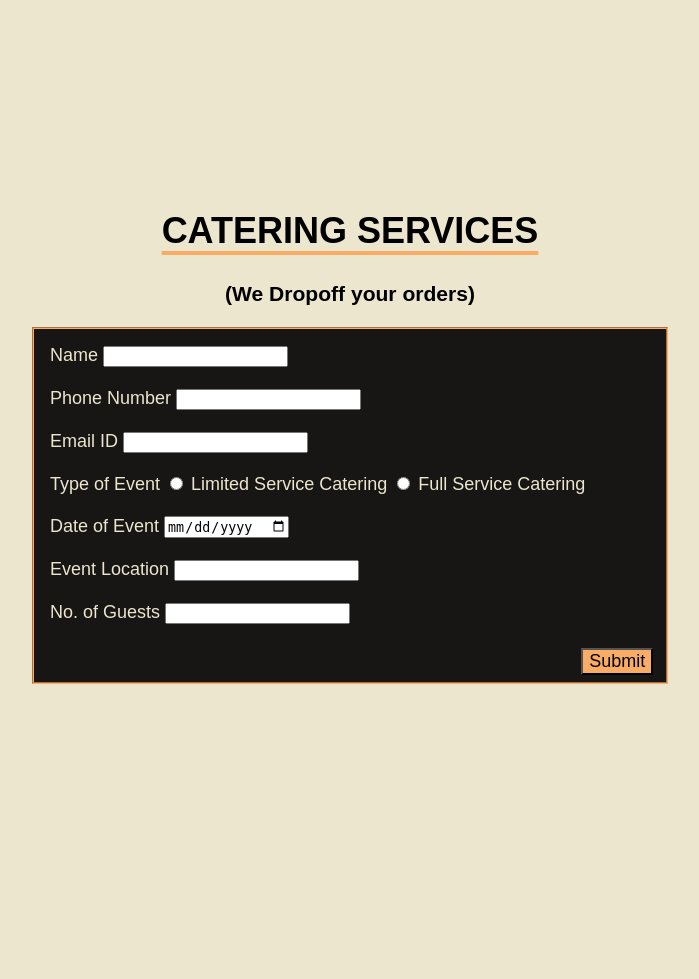
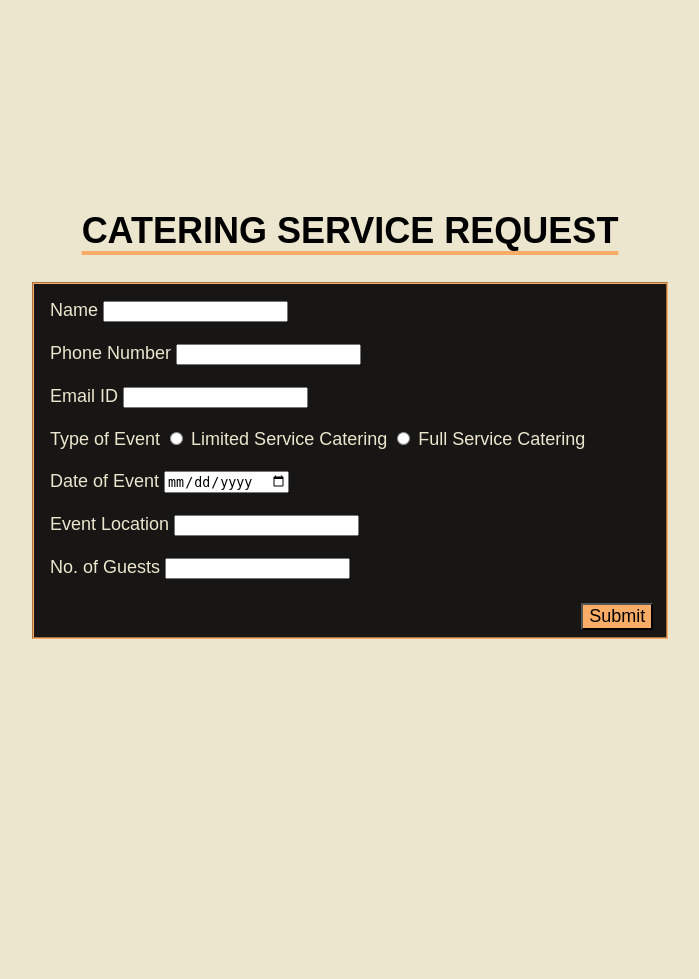
Before and after one commit to BeulaEvangelin/WD_Personal, a PHP site: page / in a window 1280 px wide. Shown: the part 3672-4651 px from the top of the page, without its empty margins (290-989 px from the left). Run offline with PHP 8.4, Linux system fonts and the light colour scheme; some web fonts are replaced.

Commit message:
output message changed

```diff
--- a/catering.js
+++ b/catering.js
@@ -17,7 +17,7 @@ function submitCaterForm(event) {
                 let responseJSON = JSON.parse(req.responseText);
                 console.log(responseJSON);
                 if (responseJSON.success === true) {
-                    document.querySelector("#output").innerHTML = "Thank you! We have recieved your catering service request. We will get back to you shorty for further details.";
+                    document.querySelector("#output").innerHTML = "We have received your catering request form. Our team will be in touch with you shortly to gather more details. Thank you!";
                     document.querySelector("#output").style.color = "black";
                     document.querySelector("#output").style.textAlign = "center";
                     document.querySelector("#output").style.fontSize = "20px";
--- a/index.php
+++ b/index.php
@@ -136,8 +136,8 @@
     </section>
 
     <section class="cater-section" id="cater">
-      <h1>CATERING SERVICES</h1>
-      <h3>(We Dropoff your orders)</h3>
+      <h1>CATERING SERVICE REQUEST</h1>
+      <p id="output"></p>
       <form id="caterForm" action="process-catering.php" method="POST">
       <fieldset>
       <label for="name">Name</label>
@@ -174,7 +174,7 @@
         <input type="submit" value="Submit" />
       </form>
 </fieldset>
-      <p id="output"></p>
+
     </section>
 
     <section class="contact-section" id="contact-us">
```
